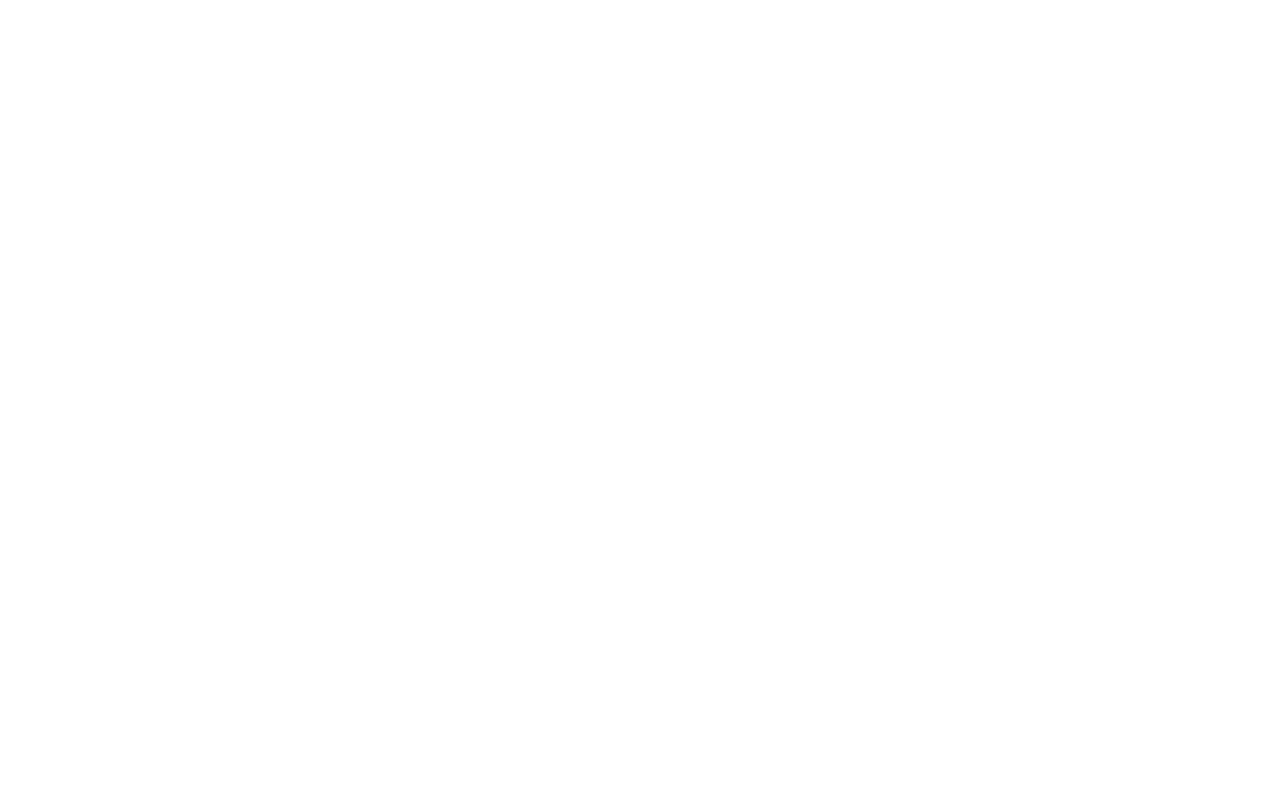
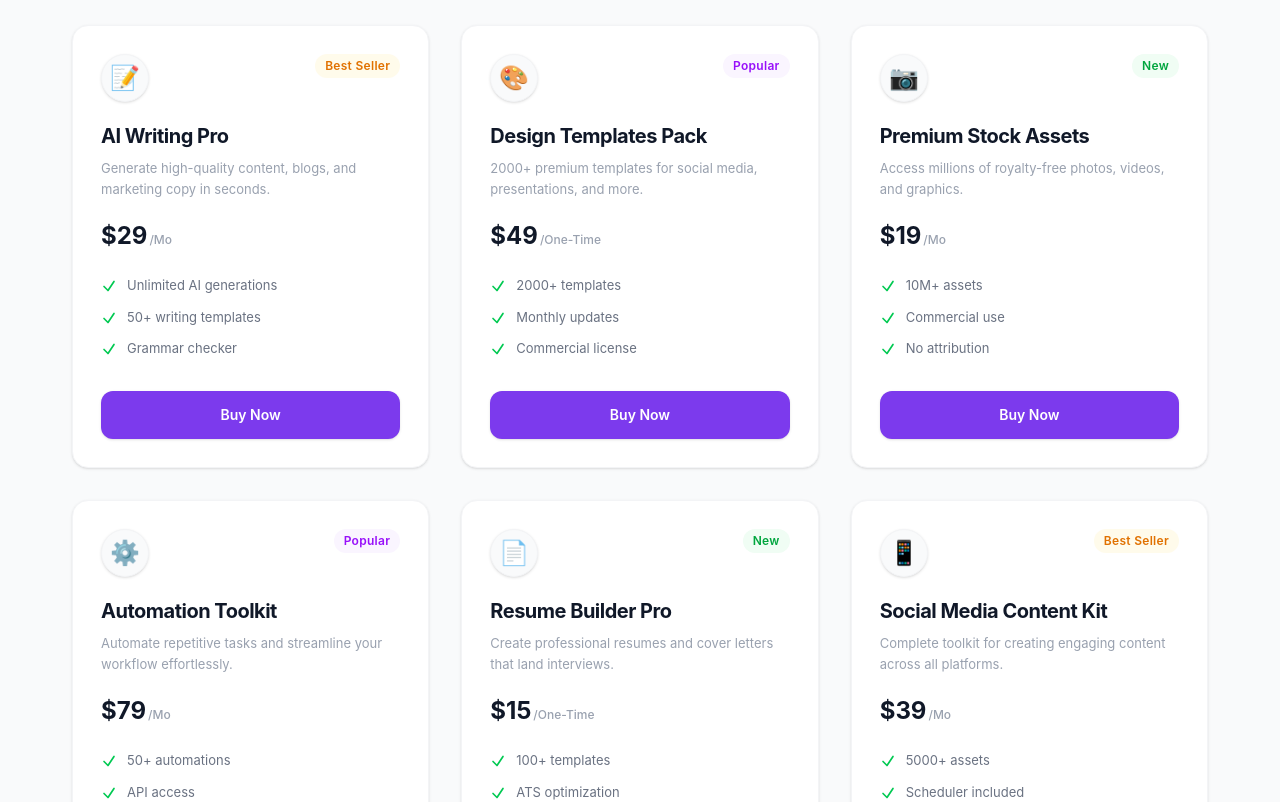
Before and after one commit to emranhossen-dev/digitools, a React (Vite) app: page / in a window 1280 px wide. Shown: the part 1380-2182 px from the top of the page. Before the commit the page ends 1099 px from the top, so only its background shows below. Built offline with nearby package versions, Linux system fonts and the light colour scheme.

Commit message:
product section added

```diff
--- a/public/products.json
+++ b/public/products.json
@@ -1,35 +1,68 @@
 [
   {
     "id": 1,
-    "name": "CloudSync Pro",
-    "description": "Seamlessly sync your design assets across all your active devices.",
-    "price": 29,
-    "period": "monthly",
+    "name": "AI Writing Pro",
+    "description": "Generate high-quality content, blogs, and marketing copy in seconds.",
+    "price": "29",
+    "period": "Mo",
     "tag": "Best Seller",
-    "tagType": "popular",
-    "features": ["100GB Storage", "Auto-backup", "Team Access"],
-    "icon": "Cloud"
+    "tagType": "best-seller",
+    "features": ["Unlimited AI generations", "50+ writing templates", "Grammar checker"],
+    "icon": "📝"
   },
   {
     "id": 2,
-    "name": "DevKit UI",
-    "description": "A comprehensive library of React components tailored for delivery.",
-    "price": 89,
-    "period": "one-time",
-    "tag": "New",
-    "tagType": "new",
-    "features": ["Tailwind Ready", "Figma Files", "Lifetime Updates"],
-    "icon": "Layout"
+    "name": "Design Templates Pack",
+    "description": "2000+ premium templates for social media, presentations, and more.",
+    "price": "49",
+    "period": "One-Time",
+    "tag": "Popular",
+    "tagType": "popular",
+    "features": ["2000+ templates", "Monthly updates", "Commercial license"],
+    "icon": "🎨"
   },
   {
     "id": 3,
-    "name": "Analytica Tool",
-    "description": "Deep dive into your user behavior with real-time heatmaps.",
-    "price": 199,
-    "period": "yearly",
-    "tag": "Top Rated",
+    "name": "Premium Stock Assets",
+    "description": "Access millions of royalty-free photos, videos, and graphics.",
+    "price": "19",
+    "period": "Mo",
+    "tag": "New",
+    "tagType": "new",
+    "features": ["10M+ assets", "Commercial use", "No attribution"],
+    "icon": "📷"
+  },
+  {
+    "id": 4,
+    "name": "Automation Toolkit",
+    "description": "Automate repetitive tasks and streamline your workflow effortlessly.",
+    "price": "79",
+    "period": "Mo",
+    "tag": "Popular",
     "tagType": "popular",
-    "features": ["Unlimited Sites", "Custom Reports", "API Access"],
-    "icon": "BarChart"
+    "features": ["50+ automations", "API access", "Custom workflows"],
+    "icon": "⚙️"
+  },
+  {
+    "id": 5,
+    "name": "Resume Builder Pro",
+    "description": "Create professional resumes and cover letters that land interviews.",
+    "price": "15",
+    "period": "One-Time",
+    "tag": "New",
+    "tagType": "new",
+    "features": ["100+ templates", "ATS optimization", "Export to PDF"],
+    "icon": "📄"
+  },
+  {
+    "id": 6,
+    "name": "Social Media Content Kit",
+    "description": "Complete toolkit for creating engaging content across all platforms.",
+    "price": "39",
+    "period": "Mo",
+    "tag": "Best Seller",
+    "tagType": "best-seller",
+    "features": ["5000+ assets", "Scheduler included", "Analytics dashboard"],
+    "icon": "📱"
   }
 ]
--- /dev/null
+++ b/src/components/ProductCard.jsx
@@ -0,0 +1,64 @@
+const ProductCard = ({ product }) => {
+  const getTagColor = (type) => {
+    switch (type) {
+      case 'popular':
+        return 'bg-purple-50 text-purple-600';
+      case 'new':
+        return 'bg-green-50 text-green-600';
+      case 'best-seller':
+        return 'bg-amber-50 text-amber-600';
+      default:
+        return 'bg-gray-50 text-gray-600';
+    }
+  };
+
+  return (
+    <div className="bg-white p-7 rounded-2xl border border-gray-100 shadow-sm hover:shadow-md transition-all duration-200 flex flex-col justify-between text-left">
+      <div>
+        <div className="flex justify-between items-start mb-5">
+          <div className="w-12 h-12 rounded-full bg-gray-50 border border-gray-100 flex items-center justify-center text-2xl shadow-sm">
+            {product.icon}
+          </div>
+          <span className={`text-xs px-2.5 py-1 rounded-full font-semibold tracking-wide ${getTagColor(product.tagType)}`}>
+            {product.tag}
+          </span>
+        </div>
+
+        <h3 className="text-xl font-bold text-gray-900 mb-2 tracking-tight">
+          {product.name}
+        </h3>
+        <p className="text-gray-400 text-[13px] leading-relaxed mb-5 font-normal">
+          {product.description}
+        </p>
+
+        <div className="mb-6 flex items-baseline gap-0.5">
+          <span className="text-2xl font-bold text-gray-900">${product.price}</span>
+          <span className="text-gray-400 text-xs font-medium">/{product.period}</span>
+        </div>
+
+        <ul className="space-y-3 mb-8">
+          {product.features.map((feature, index) => (
+            <li key={index} className="text-[13px] text-gray-500 font-normal flex items-start gap-2.5">
+              <svg
+                className="w-4 h-4 text-green-500 mt-0.5 shrink-0"
+                fill="none"
+                stroke="currentColor"
+                strokeWidth="2.5"
+                viewBox="0 0 24 24"
+              >
+                <path strokeLinecap="round" strokeLinejoin="round" d="M4.5 12.75l6 6 9-13.5" />
+              </svg>
+              <span>{feature}</span>
+            </li>
+          ))}
+        </ul>
+      </div>
+
+      <button className="w-full py-3.5 bg-[#7C3AED] hover:bg-[#6D28D9] text-white rounded-xl font-semibold text-sm shadow-sm transition-colors duration-200 cursor-pointer">
+        Buy Now
+      </button>
+    </div>
+  );
+};
+
+export default ProductCard;
--- a/src/components/ProductSection.jsx
+++ b/src/components/ProductSection.jsx
@@ -1,11 +1,35 @@
-import React from 'react';
+import { useEffect, useState } from 'react';
+import ProductCard from './ProductCard';
 
 const ProductSection = () => {
+  const [products, setProducts] = useState([]);
+
+  useEffect(() => {
+    fetch('/products.json')
+      .then((res) => res.json())
+      .then((data) => setProducts(data));
+  }, []);
+
   return (
-    <div>
+    <div className="w-full bg-gray-50 py-20">
+      <div className="max-w-300 mx-auto min-h-337.5 px-8">
+        <div className="text-center mb-16">
+          <h2 className="text-4xl font-bold mb-4 text-slate-900">Premium Digital Tools</h2>
+          <p className="text-slate-600 mb-8">Choose from our curated collection of premium digital products.</p>
 
+          <div className="bg-white p-1 rounded-full inline-flex shadow-sm border border-gray-200">
+            <button className="px-8 py-2 bg-purple-600 text-white rounded-full">Products</button>
+            <button className="px-8 py-2 text-slate-600">Cart (2)</button>
+          </div>
+        </div>
+
+        <div className="grid grid-cols-1 md:grid-cols-2 lg:grid-cols-3 gap-8">
+          {products.map((product) => (
+            <ProductCard key={product.id} product={product} />
+          ))}
+        </div>
+      </div>
     </div>
   );
 };
-
 export default ProductSection;
```
